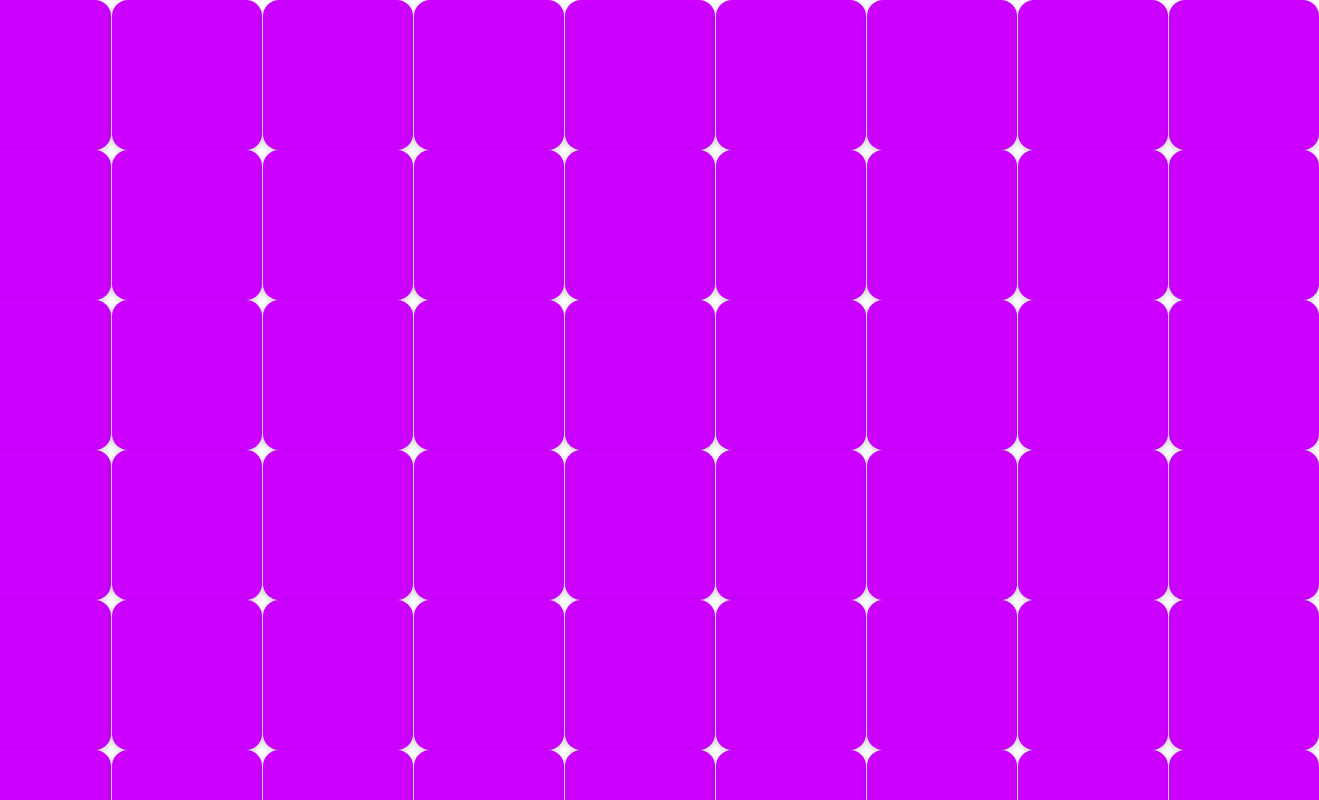
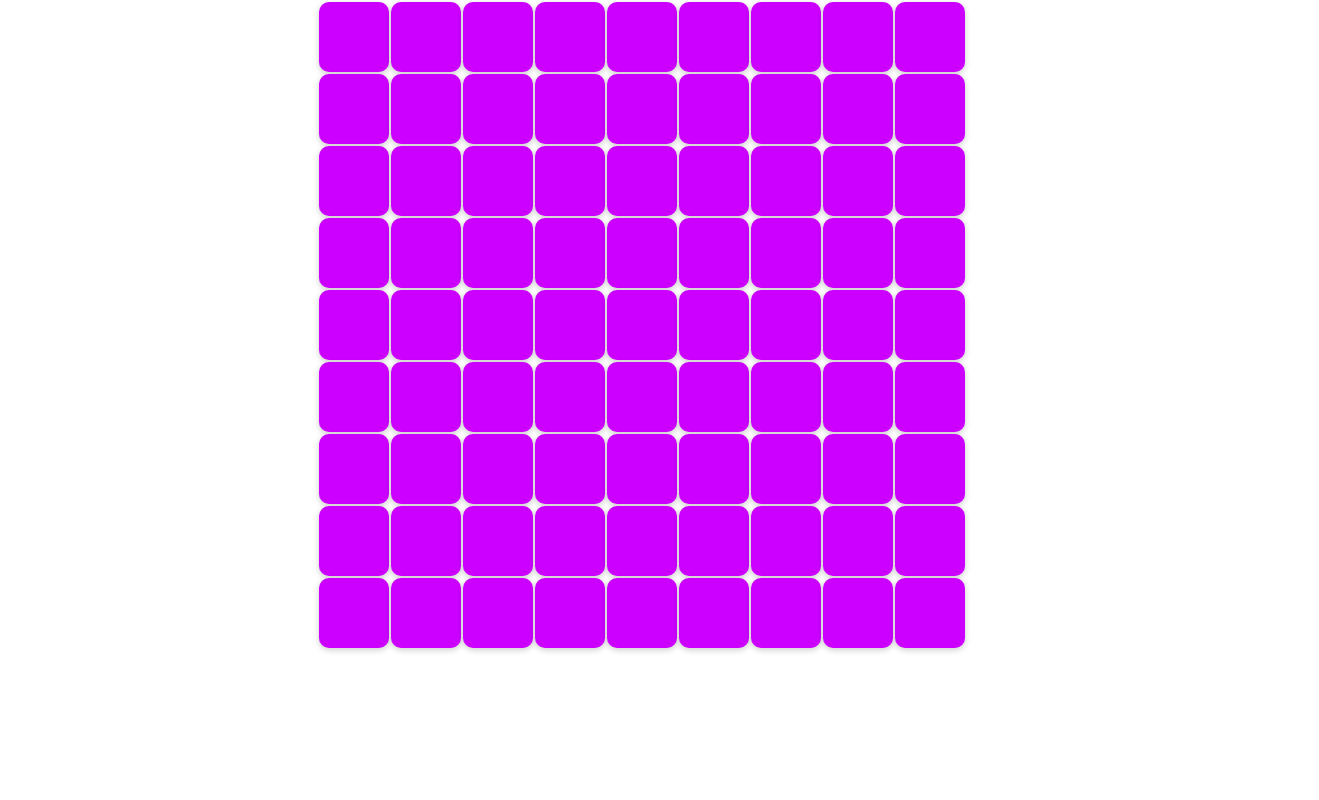
Before and after one commit to Frozzie89/frozzie-minesweeper, an Angular app: page / in a window 1280 px wide. Shown: the top 800 px of the page, 1319 px wide, since content can reach past the window. Built offline with nearby package versions, Linux system fonts and the light colour scheme.

Commit message:
smaller tiles. Grid takes less space

```diff
--- a/src/app/components/tile-matrix/tile-matrix.component.scss
+++ b/src/app/components/tile-matrix/tile-matrix.component.scss
@@ -1,6 +1,6 @@
 .tile-grid {
     display: grid;
-    grid-template-columns: repeat(var(--row-count), 150px);
-    gap: 1px;
+    grid-template-columns: repeat(var(--row-count), 70px);
+    gap: 2px;
     justify-content: center;
 }
--- a/src/app/components/tile/tile.component.scss
+++ b/src/app/components/tile/tile.component.scss
@@ -1,12 +1,12 @@
 .tile {
-    width: 150px;
-    height: 150px;
-    border-radius: 16px;
+    width: 70px;
+    height: 70px;
+    border-radius: 10px;
     display: flex;
     align-items: space;
     justify-content: center;
     box-shadow: 0px 2px 6px rgba(0, 0, 0, 0.2);
-    // margin: 6px;
+    margin: 2px;
     transition: background-color 0.4s ease, color 0.4s ease;
 }
 
@@ -21,7 +21,7 @@
 .tile-content {
     text-align: center;
     font-family: Roboto, sans-serif;
-    font-size: 3em;
+    font-size: 2em;
     color: rgb(204, 0, 255);
     transition: color 0.4s ease;
 }
```
